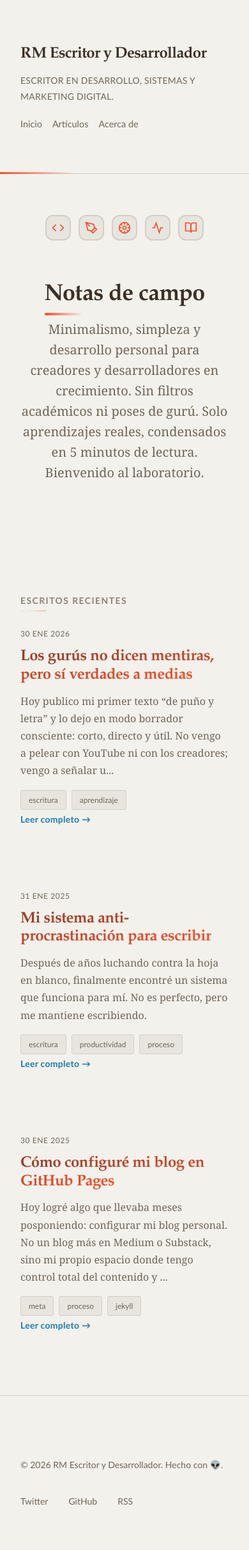
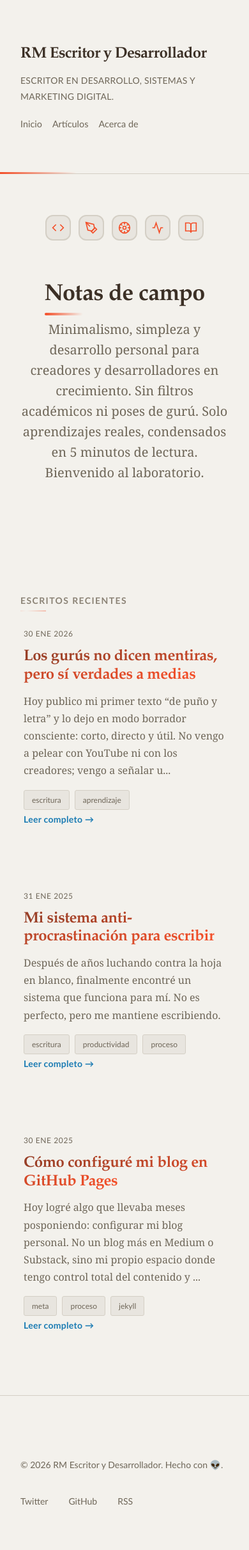
Before and after one commit to renedev0284-creator/renedev0284-creator.github.io, a Jekyll site: the page built from index.html, in a window 390 px wide. Shown: the whole page at 64% size. Built offline with Jekyll 4.4.1, drawn with Linux system fonts in a browser that asks for light colours.

Commit message:
post-preview de 0 a 5px

```diff
--- a/assets/css/style.css
+++ b/assets/css/style.css
@@ -682,7 +682,7 @@ em {
   }
 
   .post-preview {
-    padding-left: 0;
+    padding-left: 5px;
   }
 
   .post-date {
```
